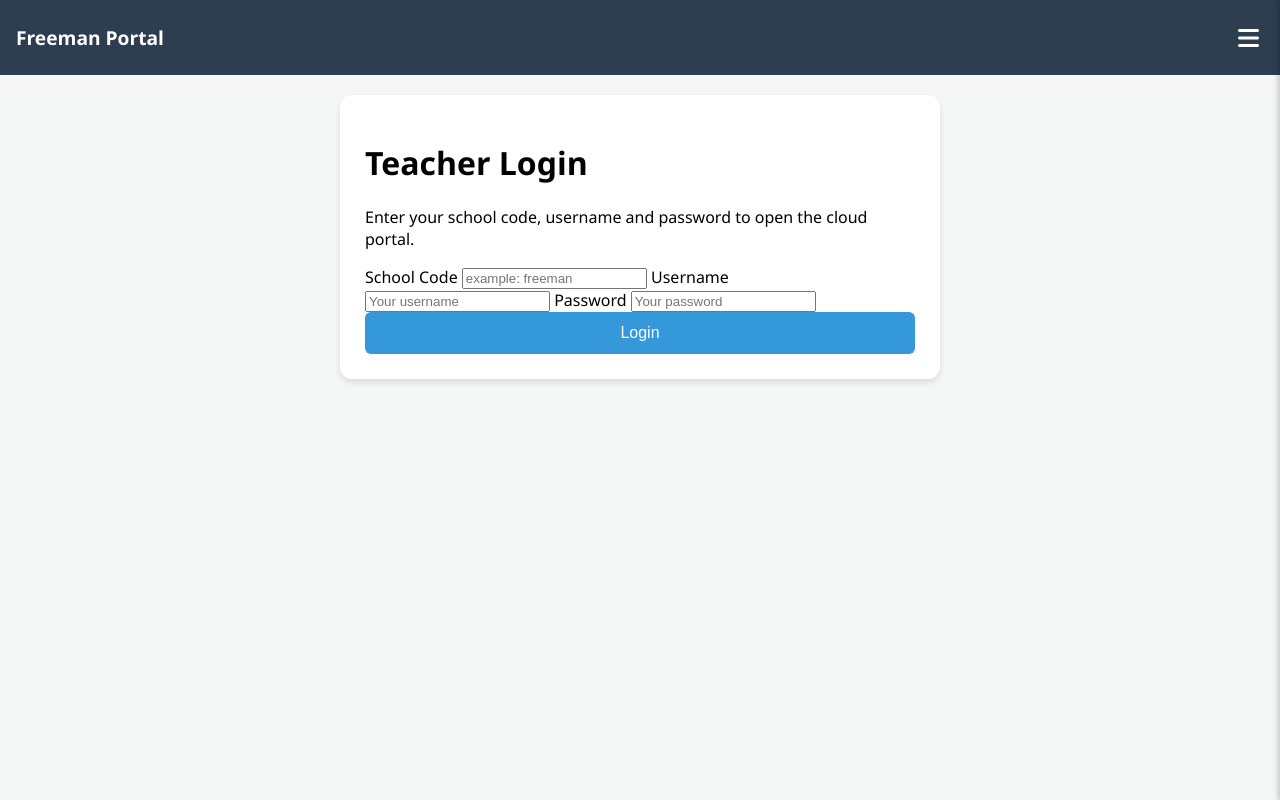
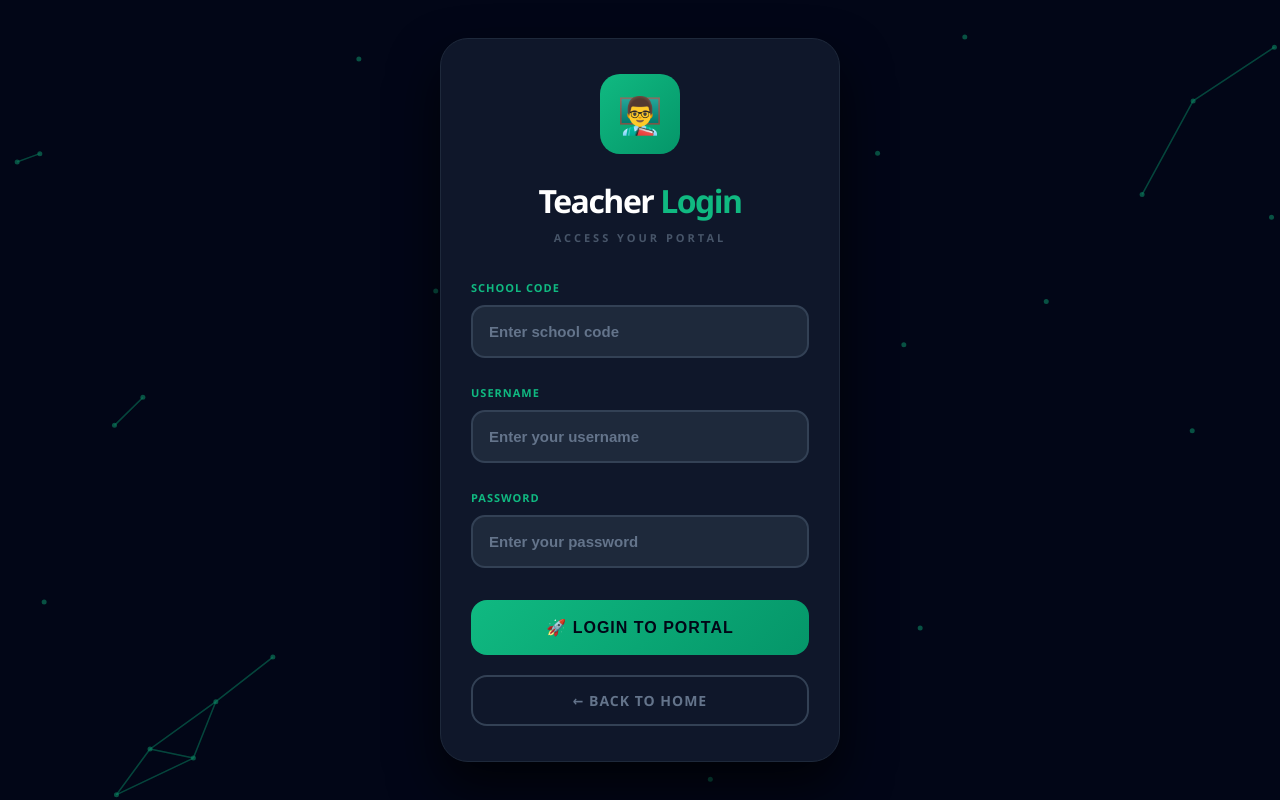
Before and after one commit to sakongkisa9-bot/freeman-school-portal, a Flask app: page /login in a window 1280 px wide. Run offline with Flask 3, Linux system fonts and the light colour scheme.

Commit message:
chnged teacher login page

```diff
--- a/templates/cloud_login.html
+++ b/templates/cloud_login.html
@@ -1,19 +1,164 @@
-{% extends 'cloud_base.html' %}
-{% block content %}
-<div class="card">
-    <h1>Teacher Login</h1>
-    <p>Enter your school code, username and password to open the cloud portal.</p>
+<!DOCTYPE html>
+<html lang="en">
+<head>
+    <meta charset="UTF-8">
+    <meta name="viewport" content="width=device-width, initial-scale=1.0, maximum-scale=1.0, user-scalable=no">
+    <title>Teacher Login - Freeman Portal</title>
+    <link rel="manifest" href="/static/manifest.json">
+    <style>
+        body {
+            margin: 0; background: #020617; color: #f8fafc;
+            font-family: 'Segoe UI', Tahoma, Geneva, Verdana, sans-serif;
+            display: flex; flex-direction: column; align-items: center;
+            justify-content: center; min-height: 100vh; overflow-x: hidden;
+        }
+        #canvas { position: fixed; top: 0; left: 0; z-index: -1; width: 100%; height: 100%; opacity: 0.7; }
+
+        .portal-card {
+            background: #0f172a; border: 1px solid #1e293b;
+            width: 90%; max-width: 400px; border-radius: 28px;
+            padding: 35px 30px; box-shadow: 0 25px 50px rgba(0, 0, 0, 0.7);
+            text-align: center; box-sizing: border-box;
+        }
+
+        .header-title {
+            margin: 0 0 8px 0; font-size: 32px; font-weight: 900;
+            color: #ffffff !important; letter-spacing: -1.5px;
+        }
+        .highlight { color: #10b981; }
+        .subtitle {
+            color: #475569; font-size: 11px; font-weight: bold;
+            text-transform: uppercase; letter-spacing: 3px;
+            margin-bottom: 30px;
+        }
+
+        .form-group { text-align: left; margin-bottom: 22px; }
+        label {
+            font-size: 11px; font-weight: 800; color: #10b981;
+            text-transform: uppercase; letter-spacing: 1px;
+        }
+
+        input {
+            width: 100%; background: #1e293b; border: 2px solid #334155;
+            color: white; padding: 16px; border-radius: 14px;
+            margin-top: 8px; font-weight: 600; font-size: 15px;
+            outline: none; transition: all 0.3s ease;
+            box-sizing: border-box;
+        }
+        input:focus {
+            border-color: #10b981;
+            box-shadow: 0 0 0 3px rgba(16, 185, 129, 0.1);
+        }
+        input::placeholder {
+            color: #64748b;
+        }
+
+        .btn-action {
+            background: linear-gradient(135deg, #10b981 0%, #059669 100%);
+            color: #020617; border: none;
+            width: 100%; padding: 18px; border-radius: 16px;
+            font-weight: 900; font-size: 16px; cursor: pointer;
+            transition: all 0.3s ease; margin-top: 10px;
+            text-transform: uppercase; letter-spacing: 1px;
+        }
+        .btn-action:hover {
+            transform: translateY(-2px);
+            box-shadow: 0 10px 30px rgba(16, 185, 129, 0.3);
+        }
+        .btn-action:active { transform: scale(0.98); }
+
+        .btn-back {
+            display: block; width: 100%; background: transparent;
+            color: #64748b; border: 2px solid #334155;
+            padding: 14px; border-radius: 16px;
+            font-weight: 700; font-size: 14px;
+            text-decoration: none; margin-top: 20px;
+            transition: all 0.3s ease; box-sizing: border-box;
+            text-transform: uppercase; letter-spacing: 1px;
+        }
+        .btn-back:hover {
+            background: #334155;
+            color: #f8fafc;
+            border-color: #475569;
+        }
+
+        .icon-container {
+            width: 80px; height: 80px;
+            background: linear-gradient(135deg, #10b981 0%, #059669 100%);
+            border-radius: 20px;
+            margin: 0 auto 25px auto;
+            display: flex;
+            align-items: center;
+            justify-content: center;
+            font-size: 36px;
+        }
+    </style>
+</head>
+<body>
+    <canvas id="canvas"></canvas>
+
+    <div class="portal-card">
+        <div class="icon-container">👨‍🏫</div>
+        <h1 class="header-title">Teacher <span class="highlight">Login</span></h1>
+        <div class="subtitle">Access Your Portal</div>
+
         <form method="post">
+            <div class="form-group">
                 <label for="school_code">School Code</label>
-        <input id="school_code" name="school_code" placeholder="example: freeman" required>
+                <input id="school_code" name="school_code" placeholder="Enter school code" required>
+            </div>
 
+            <div class="form-group">
                 <label for="username">Username</label>
-        <input id="username" name="username" placeholder="Your username" required>
+                <input id="username" name="username" placeholder="Enter your username" required>
+            </div>
 
+            <div class="form-group">
                 <label for="password">Password</label>
-        <input id="password" name="password" type="password" placeholder="Your password" required>
+                <input id="password" name="password" type="password" placeholder="Enter your password" required>
+            </div>
 
-        <button class="button" type="submit">Login</button>
+            <button type="submit" class="btn-action">🚀 Login to Portal</button>
         </form>
+
+        <a href="/" class="btn-back">← Back to Home</a>
     </div>
-{% endblock %}
+
+    <script>
+        const canvas = document.getElementById('canvas');
+        const ctx = canvas.getContext('2d');
+        let particles = [];
+        function init() {
+            canvas.width = window.innerWidth; canvas.height = window.innerHeight;
+            particles = [];
+            for (let i = 0; i < 30; i++) {
+                particles.push({
+                    x: Math.random() * canvas.width, y: Math.random() * canvas.height,
+                    vx: (Math.random() - 0.5) * 0.4, vy: (Math.random() - 0.5) * 0.4, size: 2.5
+                });
+            }
+        }
+        function animate() {
+            ctx.clearRect(0, 0, canvas.width, canvas.height);
+            ctx.fillStyle = "rgba(16, 185, 129, 0.6)";
+            ctx.strokeStyle = "rgba(16, 185, 129, 0.3)";
+            ctx.lineWidth = 1.5;
+            particles.forEach(p => {
+                p.x += p.vx; p.y += p.vy;
+                if (p.x < 0 || p.x > canvas.width) p.vx *= -1;
+                if (p.y < 0 || p.y > canvas.height) p.vy *= -1;
+                ctx.beginPath(); ctx.arc(p.x, p.y, p.size, 0, Math.PI * 2); ctx.fill();
+                particles.forEach(p2 => {
+                    let dist = Math.hypot(p.x - p2.x, p.y - p2.y);
+                    if (dist < 120) {
+                        ctx.beginPath(); ctx.moveTo(p.x, p.y); ctx.lineTo(p2.x, p2.y); ctx.stroke();
+                    }
+                });
+            });
+            requestAnimationFrame(animate);
+        }
+        init(); animate();
+        window.addEventListener('resize', init);
+    </script>
+</body>
+</html>
```
Lines whose indentation alone changed are shown as unchanged.
